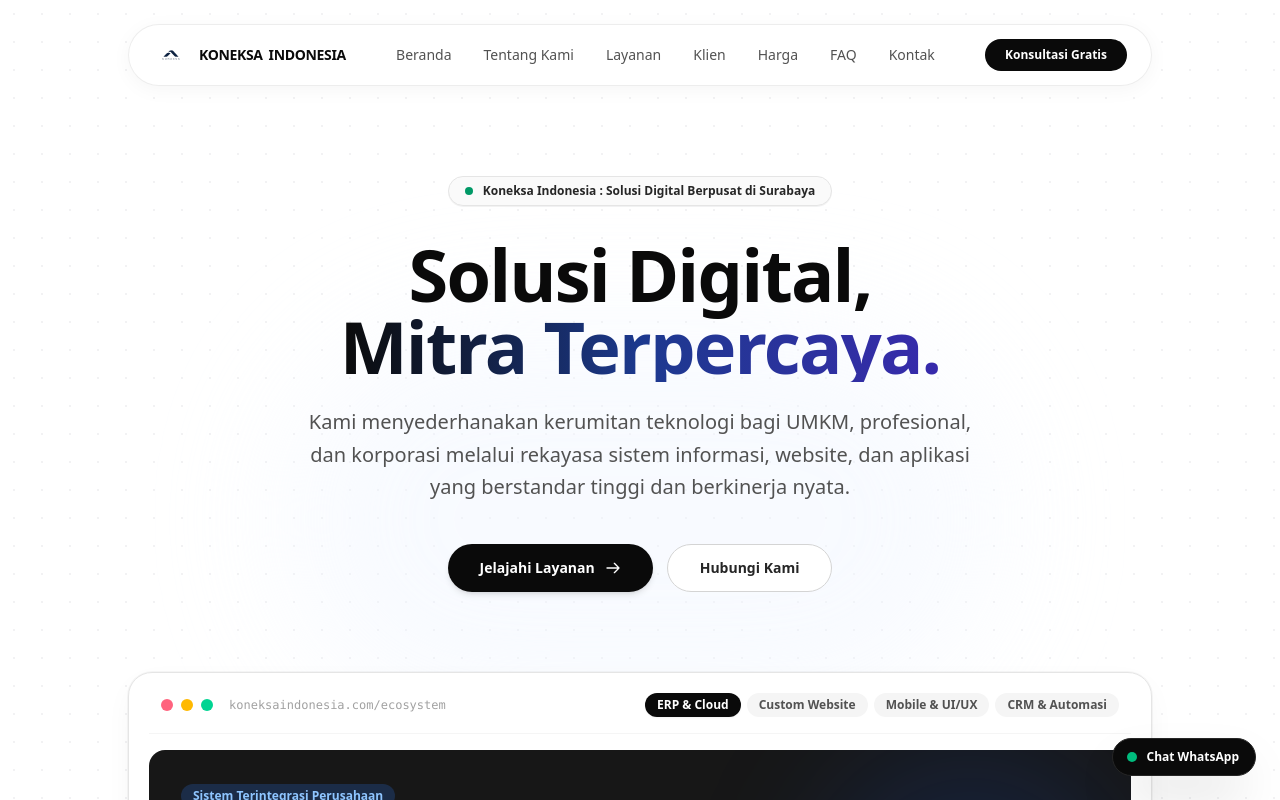
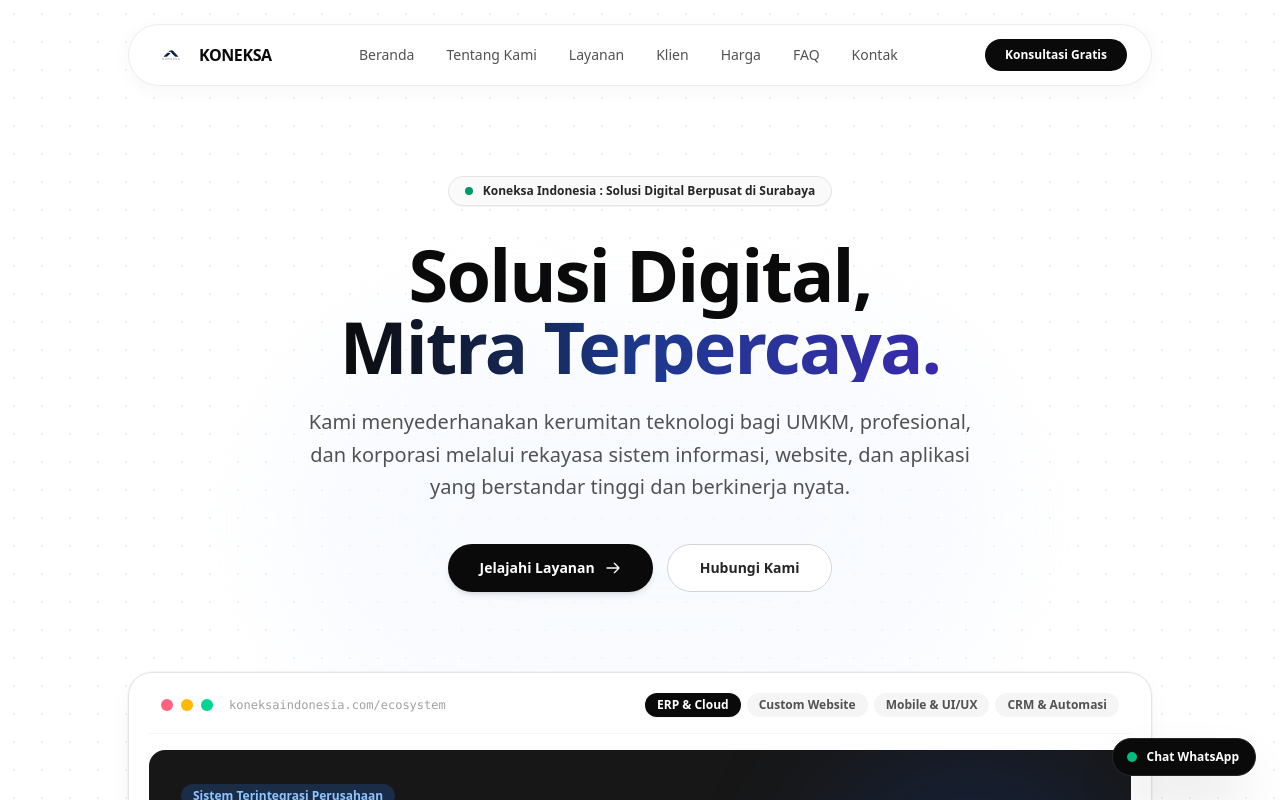
Before and after one commit to ferdianbimo/koneksaindonesia, a Next.js app: page / in a window 1280 px wide. Shown: the top 800 px of the page. Built offline with nearby package versions, Linux system fonts and the light colour scheme.

Commit message:
Remove INDONESIA from navbar brand title, keeping KONEKSA

```diff
--- a/app/page.tsx
+++ b/app/page.tsx
@@ -313,14 +313,9 @@ export default function Home() {
                 priority
               />
             </div>
-            <div className="flex items-center gap-1.5">
-              <span className="text-sm font-extrabold tracking-tight text-neutral-950">
-                KONEKSA
-              </span>
-              <span className="text-sm font-extrabold tracking-tight text-neutral-950">
-                INDONESIA
-              </span>
-            </div>
+            <span className="text-sm sm:text-base font-extrabold tracking-tight text-neutral-950">
+              KONEKSA
+            </span>
           </a>
 
           {/* Desktop Navigation Links */}
```
